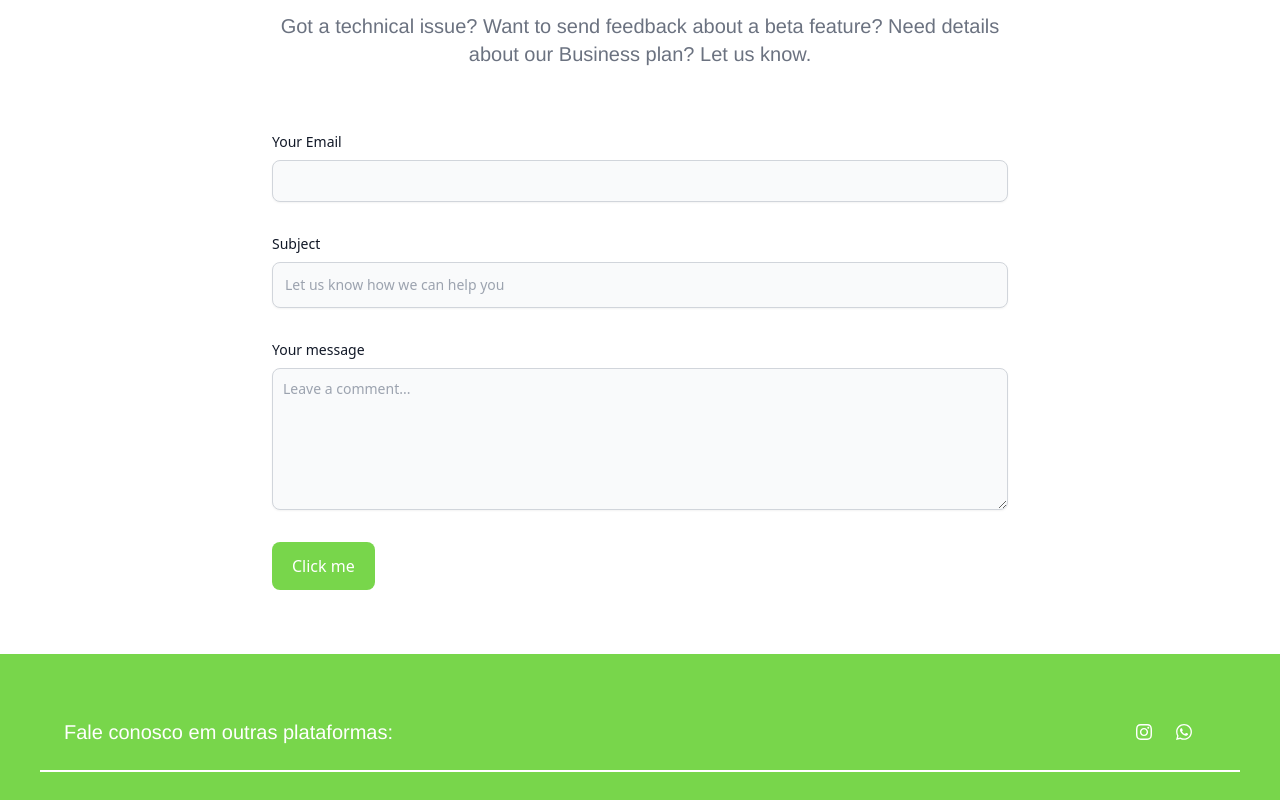
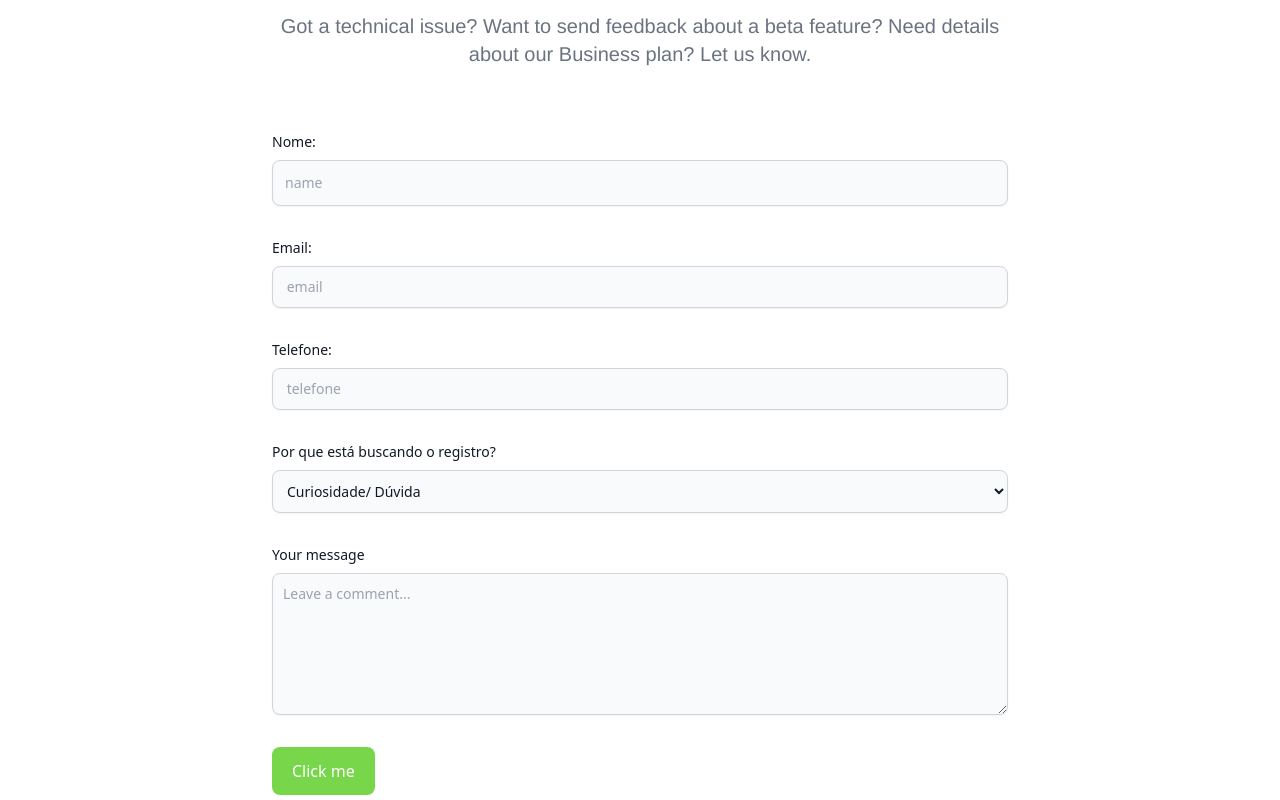
Before and after one commit to oscar-barreto/Stamp-front, a React (Vite) app in the folder stamp-front/: page /Services in a window 1280 px wide. Shown: the part 1480-2280 px from the top of the page. Built offline with nearby package versions, Linux system fonts and the light colour scheme.

Commit message:
Expansion Working form

```diff
--- a/stamp-front/src/components/EmailForm/EmailForm.jsx
+++ b/stamp-front/src/components/EmailForm/EmailForm.jsx
@@ -1,26 +1,102 @@
+import { useState } from "react";
+import emailjs from "@emailjs/browser"
+
+
+
 
 const EmailForm = () => {
+
+    const [name,setName]= useState('');
+    const [email, setEmail] = useState('');
+    const [phone, setPhone] = useState('');
+    const [reason, setReason]= useState('')
+    const [message, setMessage] = useState('');
+
+
+  function sendEmail(e){
+    e.preventDefault();
+    if(name==''|| email ==''|| message== ''|| phone == ''){
+      alert('Preencha todos os campos');
+      return;
+    }
+
+    const templateParams = {
+      from_name: name,
+      message: message,
+      phone: phone,
+      reason: reason,
+      email: email
+    }
+
+    emailjs.send('service_1ex69ch', 'template_hguemv4', templateParams, 'RSUSvedACuJwuKEfo')
+    .then((response)=>{
+      alert('email enviado')
+      console.log('email enviado', response.status, response.text)
+      setEmail('')
+      setName('')
+      setReason('')
+      setPhone('')
+      setMessage('')
+    }, (err)=>{
+      console.log('Error: ', err)
+    })
+
+  }
+
+
+
+
   return (
     <>
   <div className="py-8 lg:py-16 px-4 mx-auto max-w-screen-md">
 
     <h2 className="mb-4 text-4xl tracking-tight font-extrabold text-center text-[--green]" style={{fontFamily:'helvetica'}}>Entre em Contato</h2>
     <p className="mb-8 lg:mb-16 font-light text-center text-gray-500 sm:text-xl"  style={{fontFamily:'helvetica'}}>Got a technical issue? Want to send feedback about a beta feature? Need details about our Business plan? Let us know.</p>
-    <form action="" className="space-y-8">
+
+
+    <form onSubmit={sendEmail} action="" className="space-y-8">
+
 
 
         <div>
 
-            <label htmlFor="email" className="block mb-2 text-sm font-medium text-gray-900">Your Email</label>
-            <input type="email" id="email" className="shadow-sm bg-gray-50 border border-gray-300 text-gray-900 text-sm shadow-sm focus:ring-2 focus:outline-none focus:ring-[#78d64b] rounded-lg block w-full p-2.5" required/>
+          <label htmlFor="Name" className="block mb-2 text-sm font-medium text-gray-900">Nome: </label>
+          <input type="text" onChange={(e)=>setName(e.target.value)} value={name} id="name" className="block p-3 w-full text-sm text-gray-900 bg-gray-50 rounded-lg border border-gray-300 shadow-sm focus:ring-2 focus:outline-none focus:ring-[#78d64b]" placeholder="name" required/>
+
         </div>
+
+
         <div>
-          <label htmlFor="subject" className="block mb-2 text-sm font-medium text-gray-900">Subject</label>
-          <input type="text" id="subject" className="block p-3 w-full text-sm text-gray-900 bg-gray-50 rounded-lg border border-gray-300 shadow-sm focus:ring-2 focus:outline-none focus:ring-[#78d64b]" placeholder="Let us know how we can help you" required/>
+
+            <label htmlFor="email" className="block mb-2 text-sm font-medium text-gray-900">Email: </label>
+            <input type="email" onChange={(e)=>setEmail(e.target.value)} value={email} id="email" className="shadow-sm bg-gray-50 border border-gray-300 text-gray-900 text-sm shadow-sm focus:ring-2 focus:outline-none focus:ring-[#78d64b] rounded-lg block w-full p-2.5" placeholder=" email" required/>
         </div>
+
+
+        <div>
+
+        <label htmlFor="phone" className="block mb-2 text-sm font-medium text-gray-900">Telefone: </label>
+        <input type="phone" onChange={(e)=>setPhone(e.target.value)} value={phone} id="phone" className="shadow-sm bg-gray-50 border border-gray-300 text-gray-900 text-sm shadow-sm focus:ring-2 focus:outline-none focus:ring-[#78d64b] rounded-lg block w-full p-2.5" placeholder=" telefone" required/>
+
+        </div>
+
+
+        <div>
+
+          <label htmlFor="reason" className="block mb-2 text-sm font-medium text-gray-900">Por que está buscando o registro? </label>
+
+          <select onChange={(e)=>setReason(e.target.value)} id="reason" className="shadow-sm bg-gray-50 border border-gray-300 text-gray-900 text-sm shadow-sm focus:ring-2 focus:outline-none focus:ring-[#78d64b] rounded-lg block w-full p-2.5" placeholder="Por que está buscando o registro?" required>
+
+            <option value={reason}>Curiosidade/ Dúvida</option>
+            <option value={reason}>Sei da importância e quero me precaver</option>
+            <option value={reason}>Existe um concorrente que está me copiando</option>
+
+          </select>
+        </div>
+
         <div className="sm:col-span-2">
               <label htmlFor="message" className="block mb-2 text-sm font-medium text-gray-900 ">Your message</label>
-              <textarea id="message" rows="6" className="block p-2.5 w-full text-sm text-gray-900 bg-gray-50 rounded-lg shadow-sm border border-gray-300 focus:ring-2 focus:outline-none focus:ring-[#78d64b]" placeholder="Leave a comment..."></textarea>
+              <textarea id="message" onChange={(e)=>setMessage(e.target.value)} value={message} rows="6" className="block p-2.5 w-full text-sm text-gray-900 bg-gray-50 rounded-lg shadow-sm border border-gray-300 focus:ring-2 focus:outline-none focus:ring-[#78d64b]" placeholder="Leave a comment..."></textarea>
           </div>
           <button type="" className="bg-[#78d64b] text-white py-3 px-5 text-l font-medium text-center rounded-lg sm:w-fit ">Click me</button>
 
@@ -31,28 +107,6 @@ const EmailForm = () => {
   </div>
 
 
-
-
-  {/* <div className="py-8 lg:py-16 px-4 mx-auto max-w-screen-md">
-      <h2 className="mb-4 text-4xl tracking-tight font-extrabold text-center text-[--green]" style={{fontFamily:'helvetica'}}>Entre em Contato</h2>
-      <p className="mb-8 lg:mb-16 font-light text-center text-gray-500 sm:text-xl"  style={{fontFamily:'helvetica'}}>Got a technical issue? Want to send feedback about a beta feature? Need details about our Business plan? Let us know.</p>
-      <form action="#" className="space-y-8">
-          <div>
-              <label htmlFor="email" className="block mb-2 text-sm font-medium text-gray-900">Your email</label>
-              <input type="email" id="email" className="shadow-sm bg-gray-50 border border-gray-300 text-gray-900 text-sm rounded-lg focus:ring-[--green] focus:border-[--green] block w-full p-2.5" placeholder="name@flowbite.com" required/>
-          </div>
-          <div>
-              <label htmlFor="subject" className="block mb-2 text-sm font-medium text-gray-900">Subject</label>
-              <input type="text" id="subject" className="block p-3 w-full text-sm text-gray-900 bg-gray-50 rounded-lg border border-gray-300 shadow-sm focus:ring-[--green] focus:border-[--green]" placeholder="Let us know how we can help you" required/>
-          </div>
-          <div className="sm:col-span-2">
-              <label htmlFor="message" className="block mb-2 text-sm font-medium text-gray-900 ">Your message</label>
-              <textarea id="message" rows="6" className="block p-2.5 w-full text-sm text-gray-900 bg-gray-50 rounded-lg shadow-sm border border-gray-300  focus:border-[--green]" placeholder="Leave a comment..."></textarea>
-          </div>
-          <button type="submit" className="py-3 px-5 text-sm font-medium text-center text-white rounded-lg bg-[--green] sm:w-fit focus:ring-4 focus:outline-none focus:ring-[--green]">Send message</button>
-      </form>
-  </div> */}
-
     </>
   )
 }
```
